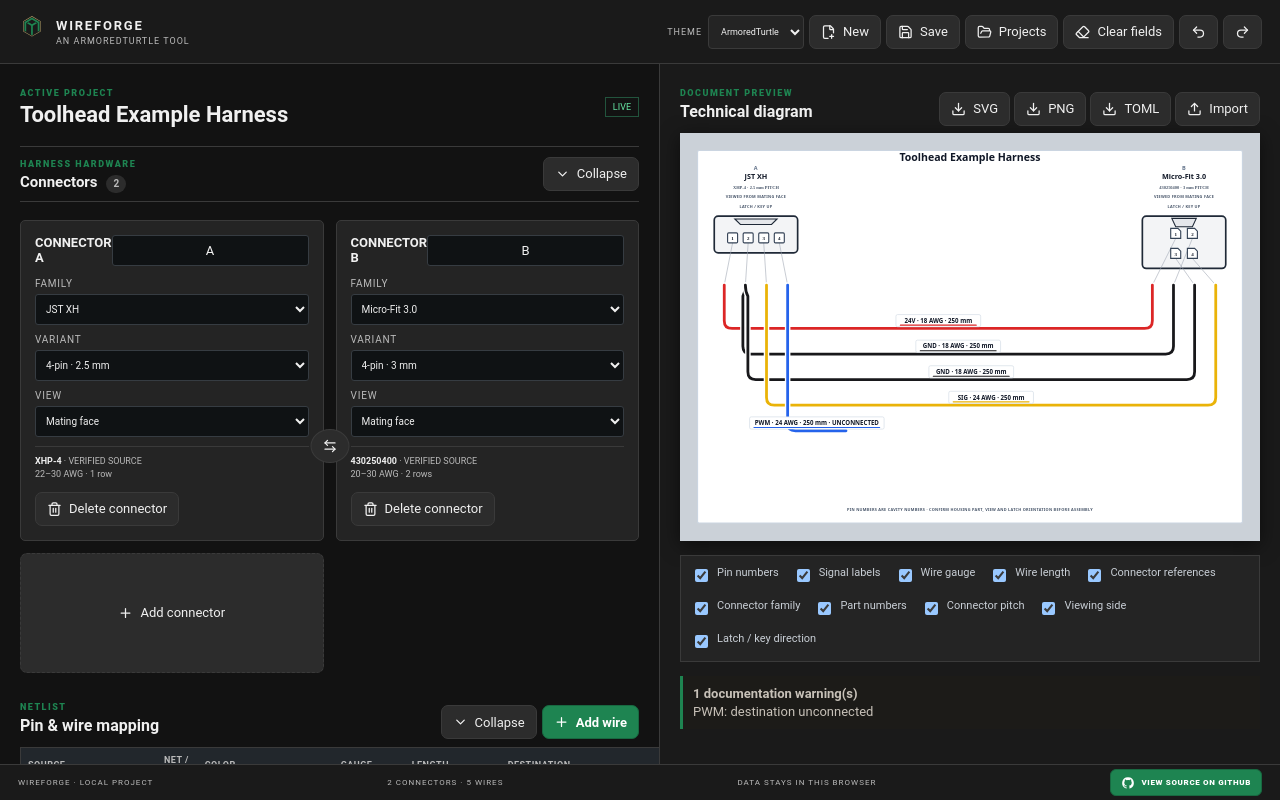
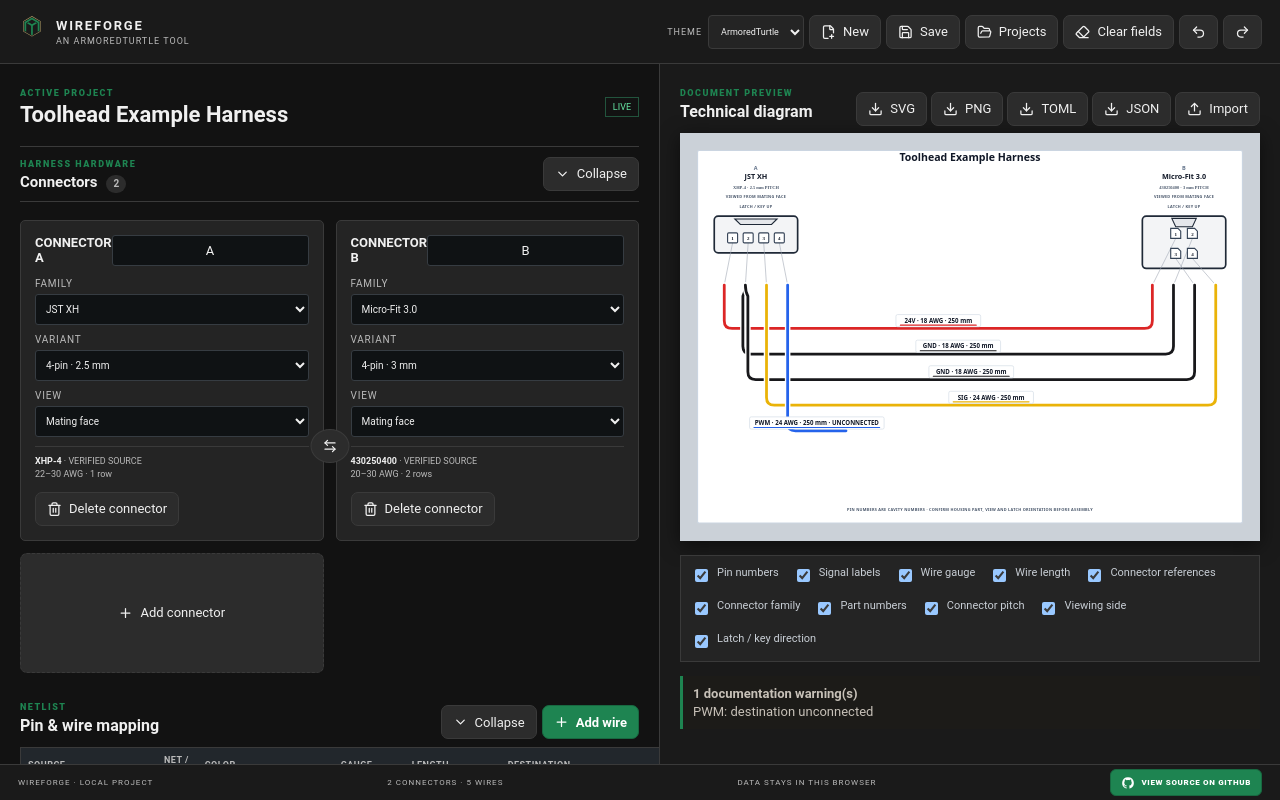
Before and after one commit to ArmoredTurtle/wireforge, a Next.js app: page / in a window 1280 px wide. Built offline with nearby package versions, Linux system fonts and the light colour scheme.

Commit message:
Add JSON project export

```diff
--- a/src/components/WireforgeApp.tsx
+++ b/src/components/WireforgeApp.tsx
@@ -20,6 +20,7 @@ import {
 import {
   deserializeProject,
   serializeProject,
+  serializeProjectJson,
   suggestWireEndpoints,
   validateProject,
 } from "@/domain/project";
@@ -763,6 +764,19 @@ export function WireforgeApp() {
                 <Download />
                 TOML
               </button>
+              <button
+                onClick={() =>
+                  download(
+                    `${p.name}.json`,
+                    new Blob([serializeProjectJson(p)], {
+                      type: "application/json",
+                    }),
+                  )
+                }
+              >
+                <Download />
+                JSON
+              </button>
               <button onClick={() => fileRef.current?.click()}>
                 <Upload />
                 Import
--- a/src/domain/project.ts
+++ b/src/domain/project.ts
@@ -110,6 +110,16 @@ export function serializeProject(p: HarnessProject) {
     updatedAt: new Date().toISOString(),
   } as unknown as TomlTableWithoutBigInt);
 }
+export function serializeProjectJson(p: HarnessProject) {
+  return JSON.stringify(
+    {
+      ...p,
+      updatedAt: new Date().toISOString(),
+    },
+    null,
+    2,
+  );
+}
 export function deserializeProject(raw: string) {
   return projectSchema.parse(parseToml(raw));
 }
```
Also changed, not shown: 2 other files (tests, documents, lock files or other folders).
